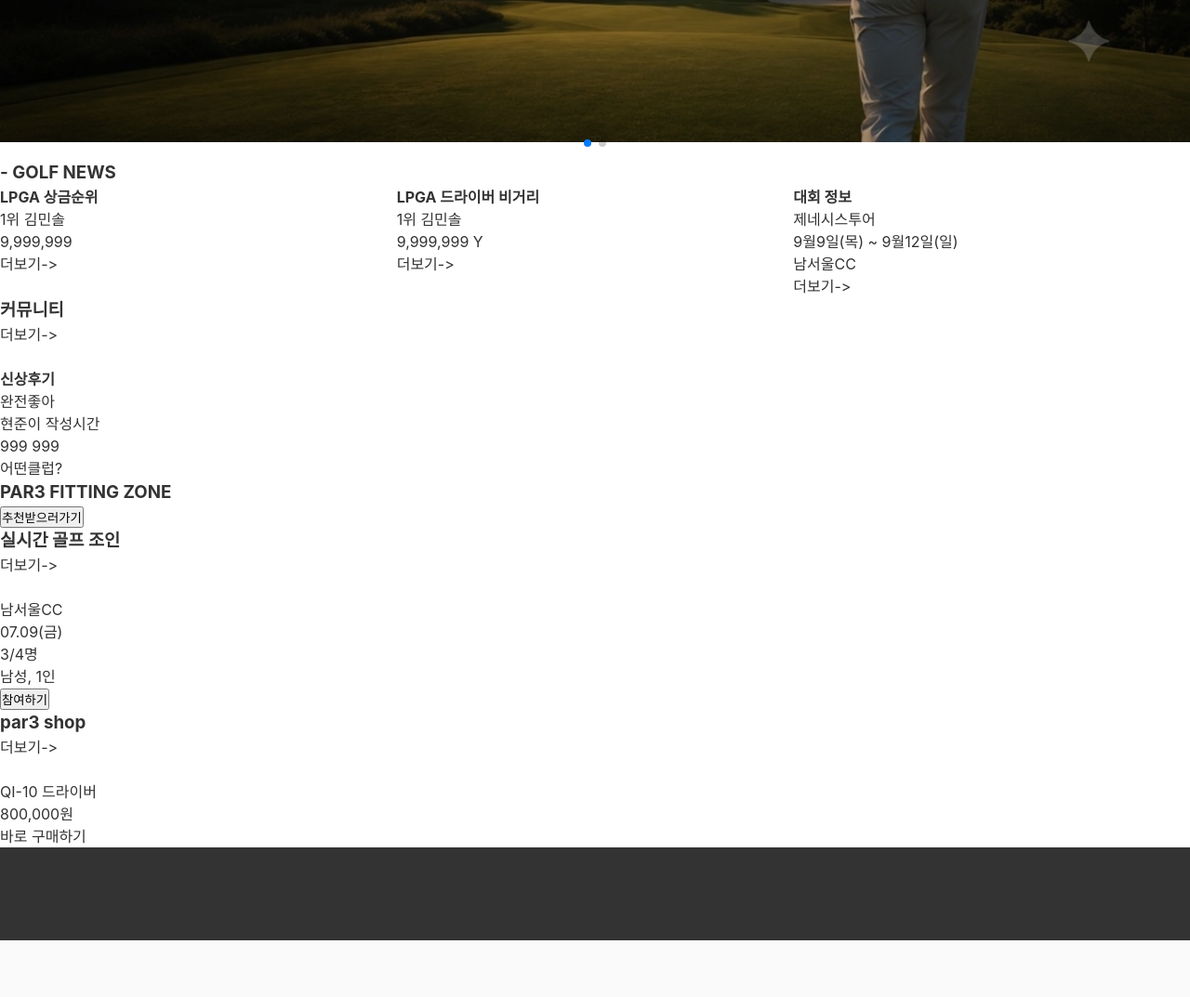
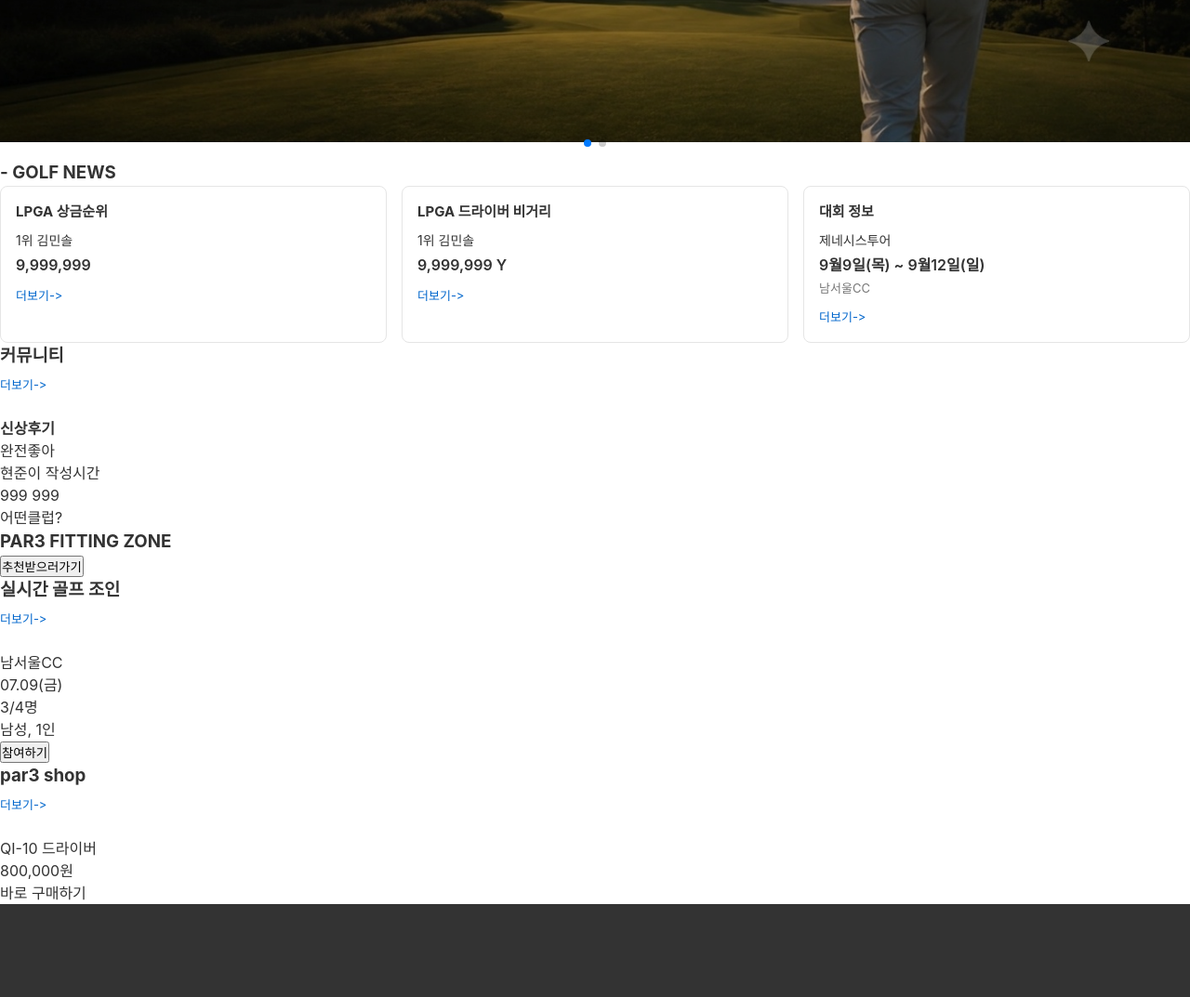
Before and after one commit to PAR3group/par3-web-project, a Flask app: page /par3/ in a window 1280 px wide. Shown: the part 618-1691 px from the top of the page at 93% size. Before the commit the page ends 1630 px from the top, so only its background shows below. Run offline with Flask 3, Linux system fonts and the light colour scheme; some libraries are stand-ins or nearby versions.

Commit message:
메인 css 제작중 (커뮤니티 부분)

```diff
--- a/par3/static/css/main.css
+++ b/par3/static/css/main.css
@@ -1,6 +1,48 @@
 /* 뉴스카드 부분 */
-.m_news_container{
+.m_news_container {
     display: grid;
-    grid-template-columns: repeat(auto-fit, minmax(280px, 1fr));
-    grid-template-rows: ;
+    grid-template-columns: repeat(3, 1fr);
+    gap: 16px; /* 카드 사이 간격, 원하는 값으로 조정 */
 }
+
+.m_news_card {
+    background: #fff;
+    border: 1px solid #e5e5e5;
+    border-radius: 8px;
+    padding: 16px;
+    box-sizing: border-box;
+}
+
+.m_news_c_title {
+    font-size: 15px;
+    font-weight: 700;
+    margin-bottom: 8px;
+}
+
+.m_news_c_rank {
+    font-size: 14px;
+    color: #333;
+    margin: 4px 0;
+}
+
+.m_news_c_value {
+    font-size: 16px;
+    font-weight: 600;
+    margin: 4px 0;
+}
+
+.m_news_c_place {
+    font-size: 13px;
+    color: #777;
+    margin: 4px 0;
+}
+
+.more_view_bt {
+    display: inline-block;
+    margin-top: 8px;
+    font-size: 13px;
+    color: #0066cc;
+    text-decoration: none;
+}
+
+/* 커뮤니티 부분 카드 */
```
